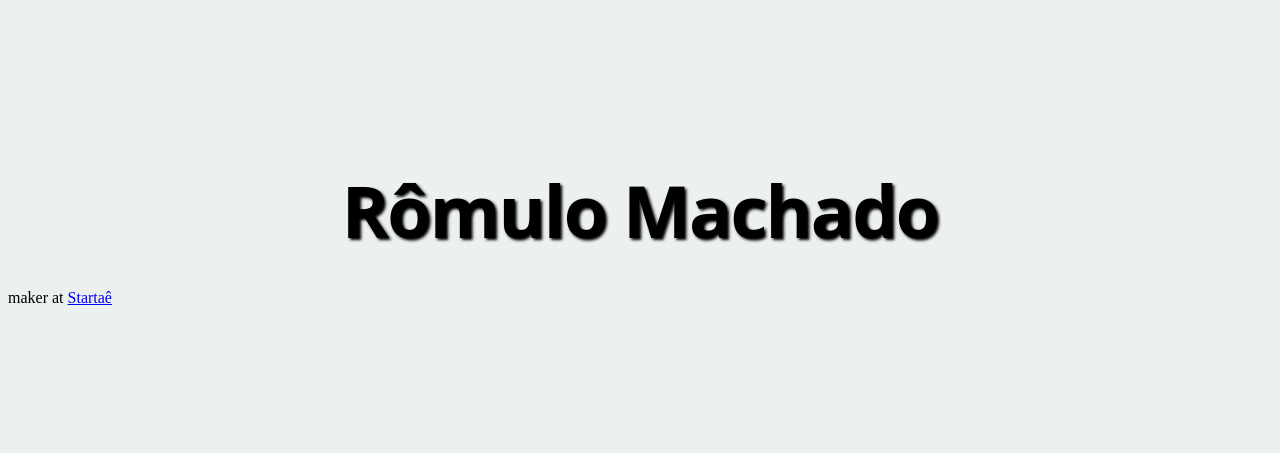
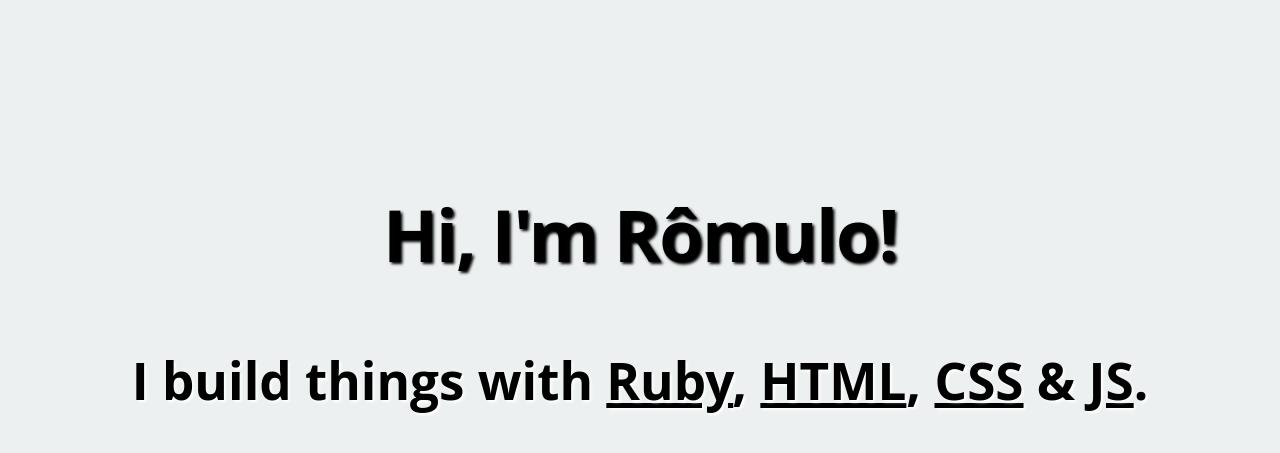
Before and after one commit to romulomachado/romulomachado.github.io, a Jekyll site: the page built from index.html, in a window 1280 px wide. Shown: the top 453 px of the page. Built offline with Jekyll 4.4.1, drawn with Linux system fonts in a browser that asks for light colours.

Commit message:
Update site

```diff
--- a/index.html
+++ b/index.html
@@ -4,6 +4,24 @@ title: Rômulo Machado
 ---
 
 <main>
-  <h1>Rômulo Machado</h1>
-  <p>maker at <a href="http://startae.com.br">Startaê</a></p>
+  <header>
+    <h1>Hi, I'm Rômulo!</h1>
+    <h5>I build things with <span class="skill" id="ruby">Ruby</span>,
+        <span class="skill" id="html">HTML</span>,
+        <span class="skill" id="css">CSS</span> &
+        <span class="skill" id="javascript">JS</span>.</h5>
+  </header>
+
+  <footer>
+    <ul>
+      <li><a href="http://twitter.com/romulomachado_"><i class="fa fa-twitter"></i></a></li>
+      <li><a href="http://github.com/romulomachado"><i class="fa fa-github"></i></a></li>
+      <li><a href="mailto:rcorreamachado@gmail.com"><i class="fa fa-envelope"></i></a></li>
+    </ul>
+  </footer>
+
+  {% include ruby_code.html %}
+  {% include html_code.html %}
+  {% include css_code.html %}
+  {% include js_code.html %}
 </main>
```
